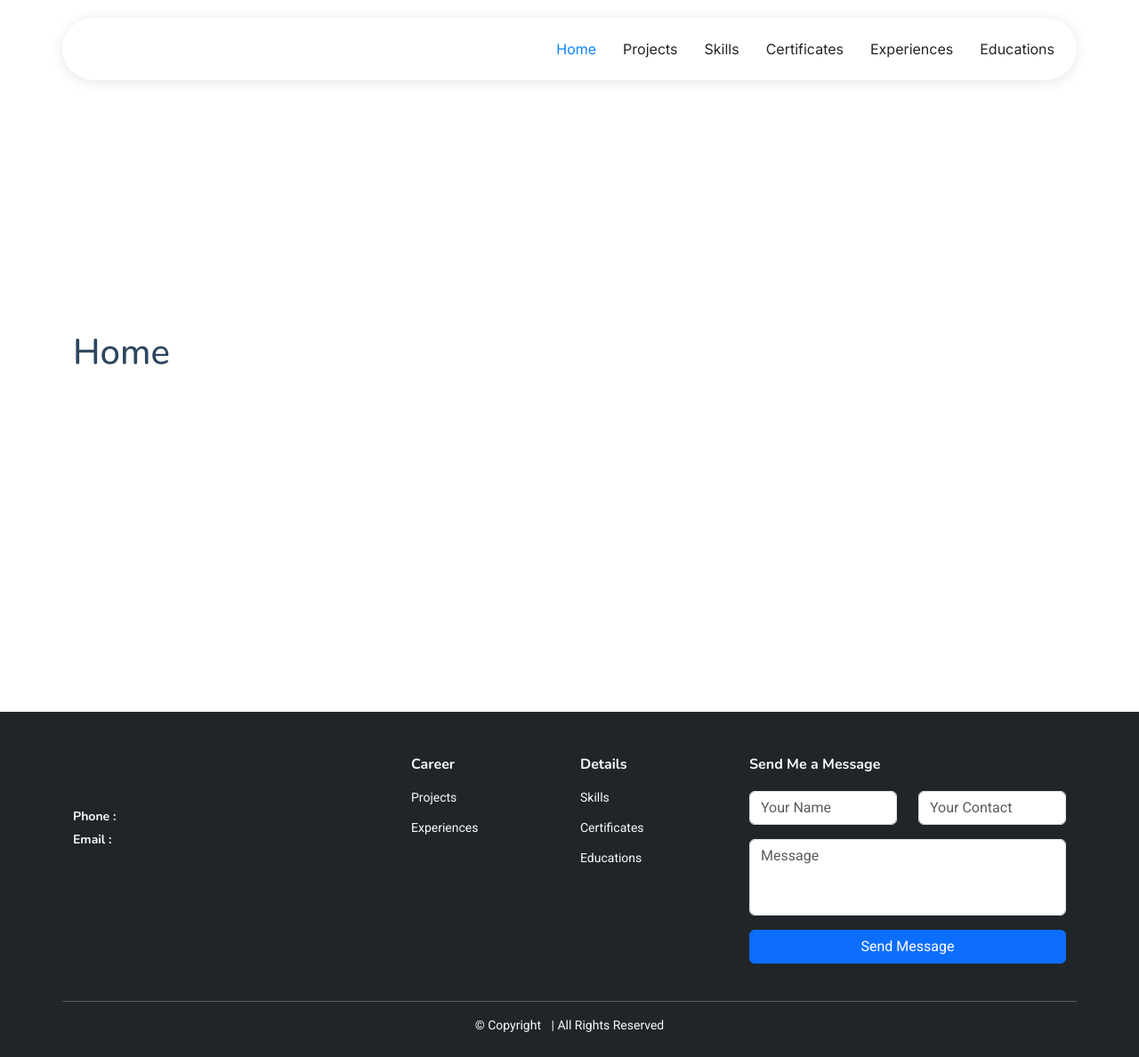
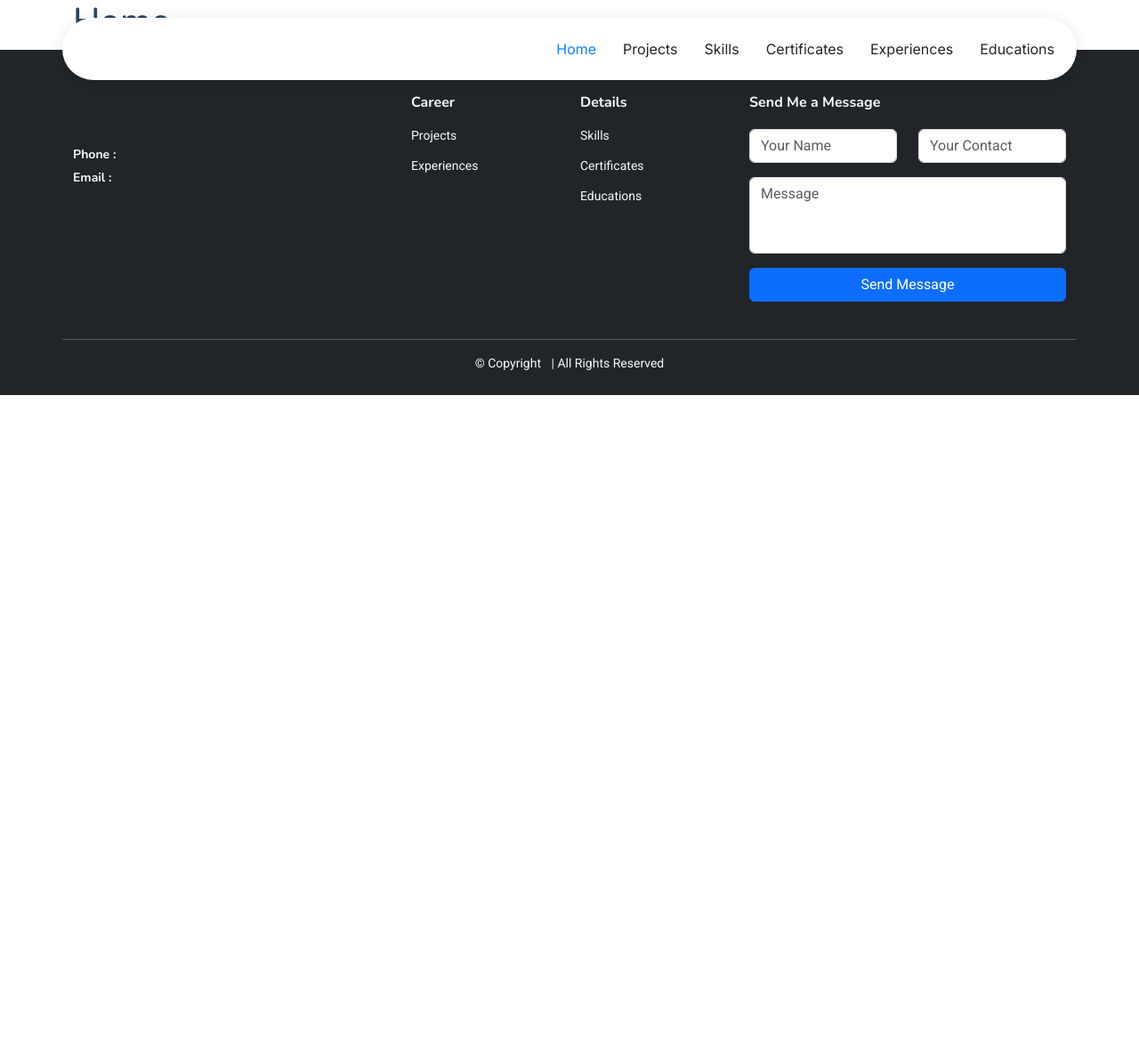
Before and after one commit to kucingcoder/kudongo, a Laravel app: page / in a window 1280 px wide. Shown: the whole page at 89% size. After the commit the page ends 444 px from the top, so only its background shows below. Run offline with Laravel 12, Linux system fonts and the light colour scheme; data that the repository does not hold is empty.

Commit message:
Fix design

```diff
--- a/resources/views/layouts/landing_template.blade.php
+++ b/resources/views/layouts/landing_template.blade.php
@@ -54,7 +54,7 @@
         </div>
     </header>
 
-    <main class="main min-vh-100 d-flex align-items-center">
+    <main class="main">
         @yield('content')
     </main>
 
```
